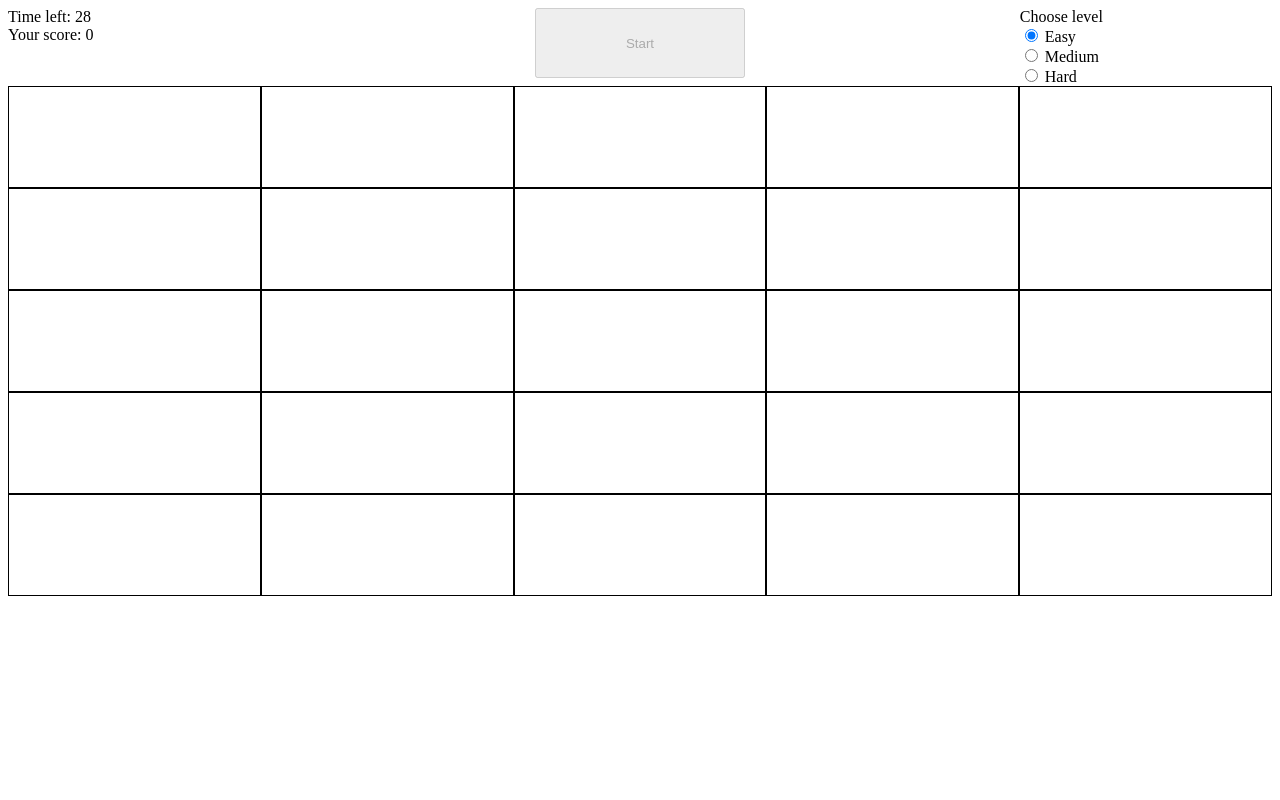
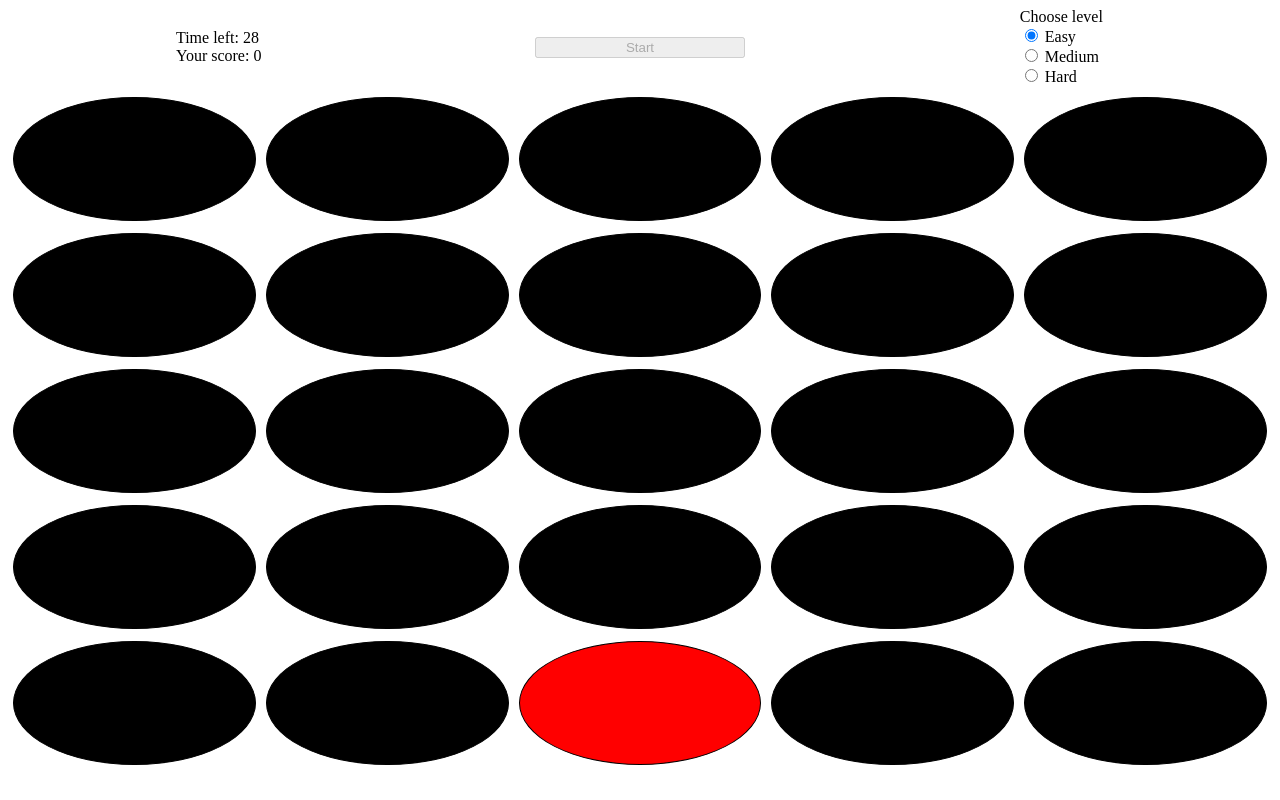
Before and after one commit to Mark-Waring/Week-2-Project, a plain HTML site: page index.html in a window 1280 px wide. Both pictures are taken after a click on the button "Start". Drawn offline with Linux system fonts and the light colour scheme.

Commit message:
finished sizing and text

```diff
--- a/index.html
+++ b/index.html
@@ -9,9 +9,11 @@
   </head>
   <body>
     <header>
-      <div class="counter-text-container">
-        <div id="timer">Time left: 30</div>
-        <div id="score">Your score: 0</div>
+      <div class="scoreboard-container">
+        <div>
+          <div id="timer">Time left: 30</div>
+          <div id="score">Your score: 0</div>
+        </div>
       </div>
       <div class="start-container">
         <button id="start">Start</button>
--- a/styles.css
+++ b/styles.css
@@ -1,33 +1,52 @@
-.mole-container {
-    display: flex;
-    flex-flow: row wrap;
-  }
-  .mole {
-    height: 100px;
-    width: 100px;
-    flex-basis: calc(20% - 10px);
-    flex-grow: 1;
-    border: 1px solid black;
-  }
+
+
+
 
   header {
     display: flex;
-    flex-flow: row nowrap;
+    flex-direction: row;
+    padding-bottom: 5px;
+    align-content: center;
   }
-  .counter-text-container {
+  .mole-container {
+    display: flex;
+    flex-flow: row wrap;
+    align-items: center;
+    height: 85vh;
+  }
+  .mole {
+    display: flex;
+    height: 18%;
+    flex-basis: calc(20% - 20px);
+    flex-grow: 1;
+    border: 1px solid black;
+    border-radius: 50%;
+    margin: 5px;
+    justify-content: center;
+    align-items: center;
+    background-color: black;
+    color: white;
+    font-size:large;
+  }
+  .scoreboard-container {
+    display: flex;
     flex-basis: 33%;
     flex-grow: 1;
+    justify-content: center;
+    align-items: center;
   }
   .start-container {
     flex-basis: 33%;
     flex-grow: 1;
     text-align: center;
+    align-self: center;
   }
   .radio-container {
     display: flex;
     flex-basis: 33%;
     flex-grow: 1;
     justify-content: center;
+    align-items: center;
   }
   button {
     width: 50%;
--- a/whackamole.js
+++ b/whackamole.js
@@ -18,9 +18,9 @@ function startGame(){
   timerDisplay.innerText = `Time left: ${timer}`;
   scoreDisplay.innerText = `Your score: ${score}`;
   if(radios[0].checked === true) {
-    molePopTime = 2000;
+    molePopTime = 1000;
   } else if (radios[1].checked === true) {
-    molePopTime = 1000;
+    molePopTime = 750;
   } else {
     molePopTime = 500;
   }
@@ -37,8 +37,6 @@ setTimeout (() =>{
 highlightMole();
 
 
-
-
 }
 
 
@@ -47,9 +45,12 @@ function highlightMole() {
   let randomMole = moleDivs[Math.floor(Math.random() * moleDivs.length)];
   randomMole.style.backgroundColor = "red";
   setTimeout(() => {
-      randomMole.style.backgroundColor = "white";
+      randomMole.innerText = "";
+      randomMole.style.backgroundColor = "black";
         if (gameActive === true){
           setTimeout(highlightMole, 1000)
+
+
       };
     }, molePopTime);
 
@@ -57,7 +58,8 @@ function highlightMole() {
       if (randomMole.style.backgroundColor === "red"){
         score++;
         scoreDisplay.innerText = `Your Score: ${score}`;
-        randomMole.style.background = "white";
+        randomMole.style.background = "black";
+        randomMole.innerText = "WHACK!";
       }
     })
 }
@@ -69,38 +71,9 @@ document.getElementById("start").addEventListener("click", startGame);
 function endGame(){
   gameActive = false;
   startButton.disabled = false;
+  startButton.innerText = "Play Again";
   scoreDisplay.innerText = `Final Score: ${score}`;
   timerDisplay.innerText = "Time's UP";
 
 
 }
-
-
-
-
-
-
-
-
-
-
-
-
-    // randomMole.style.backgroundColor = "red";
-    // setTimeout(() => {
-    //   randomDiv.style.backgroundColor = "white";
-    //   setTimeout(highlightMole, 500);
-    // }, 1000);
-
-    // function highlightDiv() {
-        //! Shuffle the array into a random order
-        // let randomDiv = divs[Math.floor(Math.random() * divs.length)];
-        // //! Going through the array one element at a time have the following happen:
-        // //!   1. Have the active div change color (to a color of your choice) for 2 seconds.
-        // randomDiv.style.backgroundColor = "red";
-        // //!   2. Reset the color of the active div to it's starting color
-        // setTimeout(() => {
-        //   randomDiv.style.backgroundColor = "white";
-        //   //!   3. After half a second, repeat these steps for the remaining divs.
-        //   setTimeout(highlightDiv, 500);
-        // }, 2000);
```
